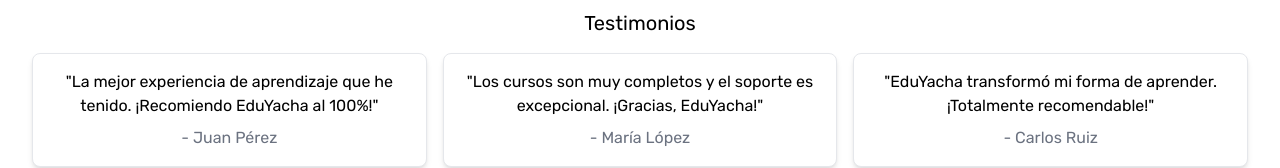
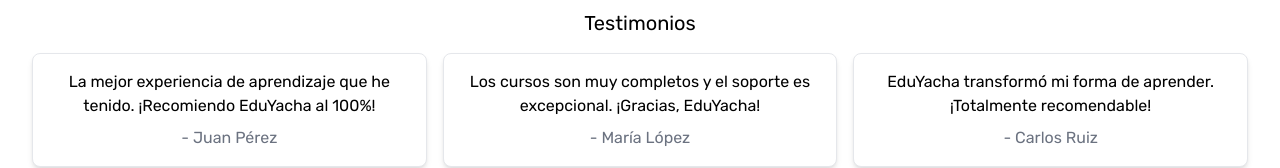
Before and after one commit to JesuFrancesco/proyecto-soft2, a Next.js app in the folder client/: page /proyecto-soft2/contacto in a window 1280 px wide. Shown: the part 1170-1338 px from the top of the page. Built offline with nearby package versions, Linux system fonts and the light colour scheme.

Commit message:
fix: comillas

```diff
--- a/client/app/contacto/page.tsx
+++ b/client/app/contacto/page.tsx
@@ -150,7 +150,7 @@
             key={index}
             className="border rounded-lg p-4 bg-white dark:bg-gray-800 shadow-md"
           >
-            <p className="text-center">"{testimonial.message}"</p>
+            <p className="text-center">{testimonial.message}</p>
             <p className="text-center text-gray-500 mt-2">
               - {testimonial.name}
             </p>
```
